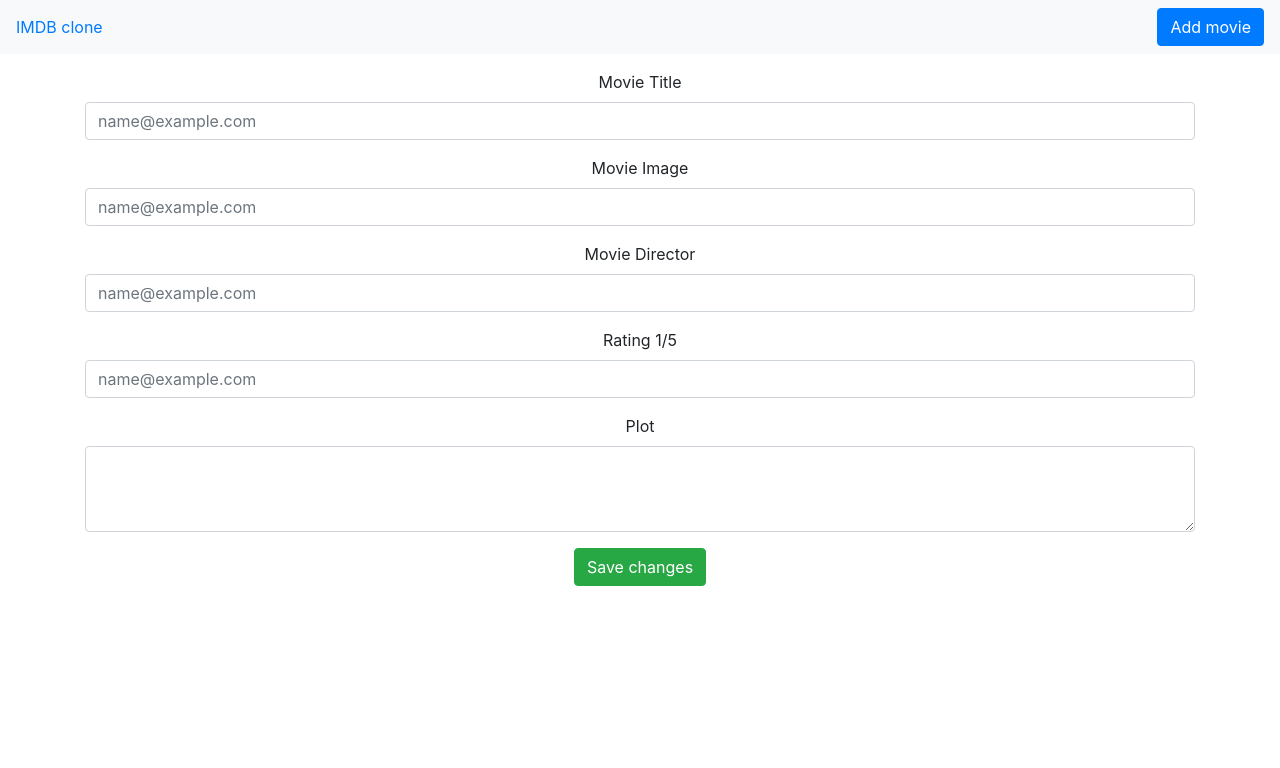
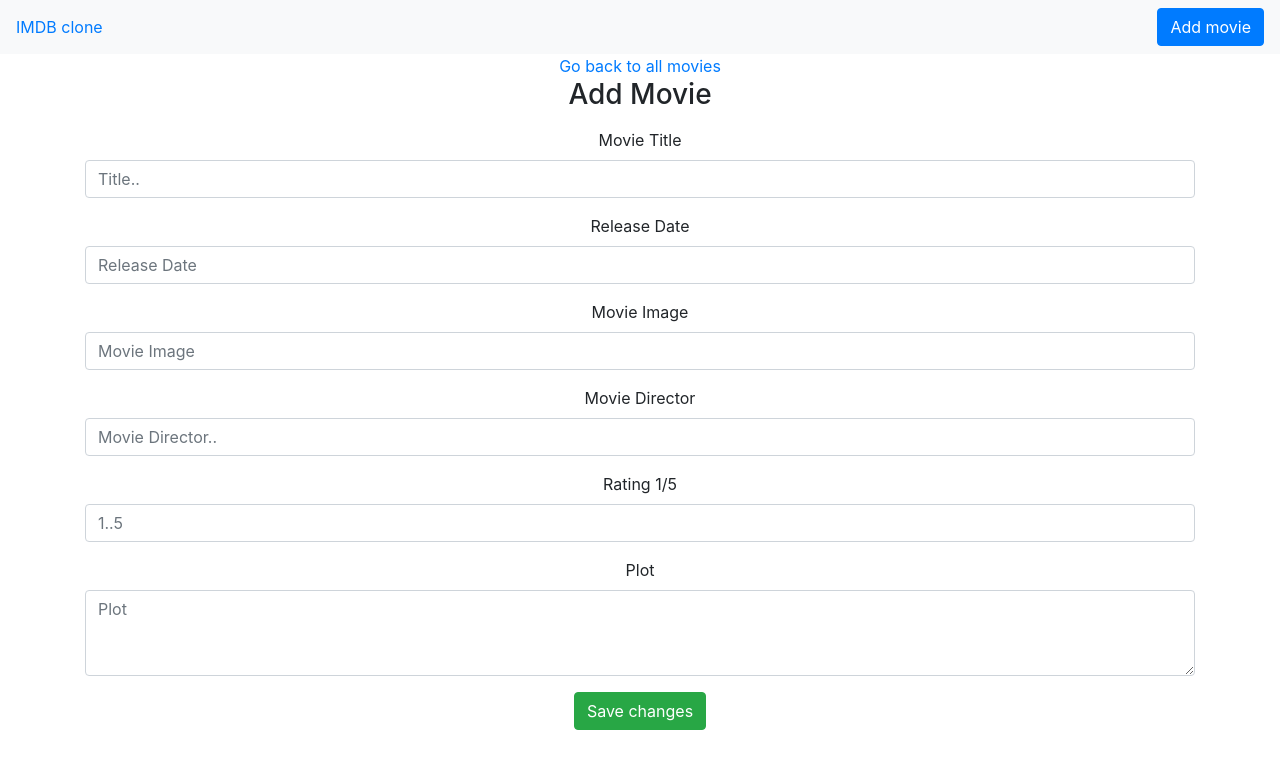
Before and after one commit to indie-rok/ironhacktest, a React (Create React App) app in the folder react-ui/: page /newFilm in a window 1280 px wide. Shown: the top 768 px of the page. Built offline with nearby package versions, Linux system fonts and the light colour scheme; no server answers.

Commit message:
added add movie

```diff
--- a/react-ui/src/App.js
+++ b/react-ui/src/App.js
@@ -17,17 +17,6 @@ import "bootstrap/dist/css/bootstrap.min.css";
 import "./App.css";
 
 class App extends React.Component {
-  async componentDidMount() {
-    // todo, move api conections to saga
-    let res;
-    try {
-      res = await fetch("/api");
-      console.log(await res.json());
-    } catch (err) {
-      console.log("err");
-    }
-  }
-
   render() {
     return (
       <ReduxProvider store={store}>
--- a/react-ui/src/features/Movies/NewMovie/index.js
+++ b/react-ui/src/features/Movies/NewMovie/index.js
@@ -1,37 +1,118 @@
-import React, { Component } from "react";
+import React, { useState } from "react";
+import { Link } from "react-router-dom";
+import { connect } from "react-redux";
 import { Container, Form, Button } from "react-bootstrap";
 
-export default class NewMovie extends Component {
-  render() {
+import * as movieActions from "../redux/actions";
+
+function EditMovie({ movie, match, actions }) {
+  const [name, setName] = useState("");
+  const [image, setImage] = useState("");
+  const [director, setDirector] = useState("");
+  const [releaseDate, setReleaseDate] = useState("");
+  const [score, setScore] = useState("");
+  const [plot, setPlot] = useState("");
+
   return (
     <Container>
+      <Link to={`/films`}>Go back to all movies</Link>
+
+      <h3>Add Movie</h3>
       <Form>
-          <Form.Group className="mt-3" controlId="exampleForm.ControlInput1">
+        <Form.Group className="mt-3">
           <Form.Label>Movie Title</Form.Label>
-            <Form.Control type="text" placeholder="name@example.com" />
+          <Form.Control
+            value={name}
+            onChange={event => {
+              setName(event.target.value);
+            }}
+            type="text"
+            placeholder="Title.."
+          />
         </Form.Group>
-          <Form.Group controlId="exampleForm.ControlInput1">
+        <Form.Group>
+          <Form.Label>Release Date</Form.Label>
+          <Form.Control
+            value={releaseDate}
+            onChange={event => {
+              setReleaseDate(event.target.value);
+            }}
+            type="text"
+            placeholder="Release Date"
+          />
+        </Form.Group>
+        <Form.Group>
           <Form.Label>Movie Image</Form.Label>
-            <Form.Control type="text" placeholder="name@example.com" />
+          <Form.Control
+            value={image}
+            onChange={event => {
+              setImage(event.target.value);
+            }}
+            type="text"
+            placeholder="Movie Image"
+          />
         </Form.Group>
-          <Form.Group controlId="exampleForm.ControlInput1">
+        <Form.Group>
           <Form.Label>Movie Director</Form.Label>
-            <Form.Control type="email" placeholder="name@example.com" />
+          <Form.Control
+            value={director}
+            onChange={event => {
+              setDirector(event.target.value);
+            }}
+            type="email"
+            placeholder="Movie Director.."
+          />
         </Form.Group>
-          <Form.Group controlId="exampleForm.ControlInput1">
+        <Form.Group>
           <Form.Label>Rating 1/5</Form.Label>
-            <Form.Control type="email" placeholder="name@example.com" />
+          <Form.Control
+            value={score}
+            onChange={event => {
+              setScore(event.target.value);
+            }}
+            type="email"
+            placeholder="1..5"
+          />
         </Form.Group>
-          <Form.Group controlId="exampleForm.ControlInput1">
+        <Form.Group>
           <Form.Label>Plot</Form.Label>
-            <Form.Control as="textarea" rows="3" />
+          <Form.Control
+            value={plot}
+            placeholder="Plot"
+            onChange={event => {
+              setPlot(event.target.value);
+            }}
+            as="textarea"
+            rows="3"
+          />
         </Form.Group>
 
-          <Button variant="success" type="submit">
+        <Button
+          variant="success"
+          onClick={() => {
+            actions.addMovie({
+              name,
+              image,
+              director,
+              release_date: releaseDate,
+              score,
+              plot
+            });
+          }}
+        >
           Save changes
         </Button>
       </Form>
     </Container>
   );
 }
+
+const mapDispatchToProps = dispatch => ({
+  actions: {
+    addMovie: movie => {
+      dispatch(movieActions.addMovie(movie));
     }
+  }
+});
+
+export default connect(null, mapDispatchToProps)(EditMovie);
--- a/react-ui/src/features/Movies/redux/actions.js
+++ b/react-ui/src/features/Movies/redux/actions.js
@@ -18,3 +18,8 @@ export const deleteMovie = movieId => ({
   type: actions.DELETE_MOVIE_REQUEST,
   movieId
 });
+
+export const addMovie = movie => ({
+  type: actions.ADD_MOVIE_REQUEST,
+  movie
+});
--- a/react-ui/src/features/Movies/redux/constants.js
+++ b/react-ui/src/features/Movies/redux/constants.js
@@ -13,3 +13,7 @@ export const GET_SINGLE_MOVIE_ERROR = "MOVIE/GET/ERROR";
 export const UPDATE_MOVIE_REQUEST = "MOVIE/UPDATE/REQUEST";
 export const UPDATE_MOVIE_SUCCESS = "MOVIE/UPDATE/SUCCESS";
 export const UPDATE_MOVIE_ERROR = "MOVIE/UPDATE/ERROR";
+
+export const ADD_MOVIE_REQUEST = "MOVIE/ADD/REQUEST";
+export const ADD_MOVIE_SUCCESS = "MOVIE/ADD/SUCCESS";
+export const ADD_MOVIE_ERROR = "MOVIE/ADD/ERROR";
--- a/react-ui/src/features/Movies/redux/sagas.js
+++ b/react-ui/src/features/Movies/redux/sagas.js
@@ -27,6 +27,12 @@ function updateMovie(movie, accessToken) {
 
 function getMovie(movieId, accessToken) {
   return request.get(`/api/movies/${movieId}`, {
+    headers: { "x-access-token": accessToken }
+  });
+}
+
+function addMovie(data, accessToken) {
+  return request.post(`/api/movies`, data.movie, {
     headers: { "x-access-token": accessToken }
   });
 }
@@ -122,9 +128,35 @@ function* handleUpdateMovie(movie) {
   }
 }
 
+function* handleAddMovie(movie) {
+  try {
+    const { status, data } = yield call(
+      addMovie,
+      movie,
+      yield select(getToken)
+    );
+
+    if (status === 201) {
+      yield put({
+        type: actions.ADD_MOVIE_SUCCESS,
+        movie: data
+      });
+      yield put(push(`/films`));
+    } else {
+      yield put({
+        type: actions.ADD_MOVIE_ERROR,
+        error: "unknow error while adding this movie"
+      });
+    }
+  } catch (err) {
+    console.log(err);
+  }
+}
+
 export default all([
   takeLatest(actions.GET_MOVIES_REQUEST, handleGetMovies),
   takeLatest(actions.DELETE_MOVIE_REQUEST, handleDeleteMovie),
   takeLatest(actions.GET_SINGLE_MOVIE_REQUEST, handleGetMovie),
-  takeLatest(actions.UPDATE_MOVIE_REQUEST, handleUpdateMovie)
+  takeLatest(actions.UPDATE_MOVIE_REQUEST, handleUpdateMovie),
+  takeLatest(actions.ADD_MOVIE_REQUEST, handleAddMovie)
 ]);
--- a/react-ui/src/features/Sessions/redux/reducers.js
+++ b/react-ui/src/features/Sessions/redux/reducers.js
@@ -1,7 +1,7 @@
 import * as actions from "./constants";
 
 const initialState = {
-  user: { accessToken: "80c7b6c147410e898f084f554ce021bb0da00e65" },
+  user: { accessToken: null },
   errors: { SignIn: null, SignUp: null }
 };
 
```
Also changed, not shown: 1 other file (tests, documents, lock files or other folders). Lines whose indentation alone changed are shown as unchanged.
